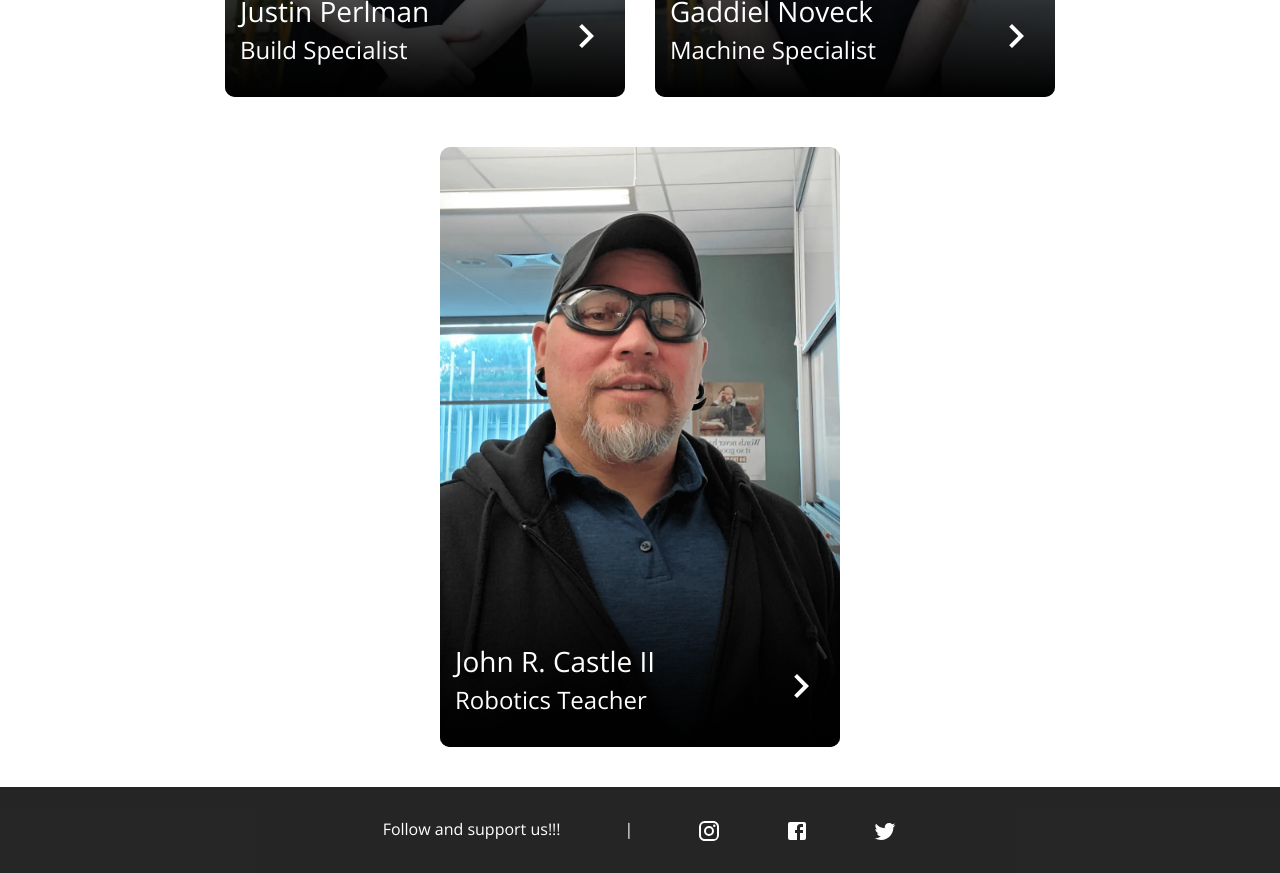
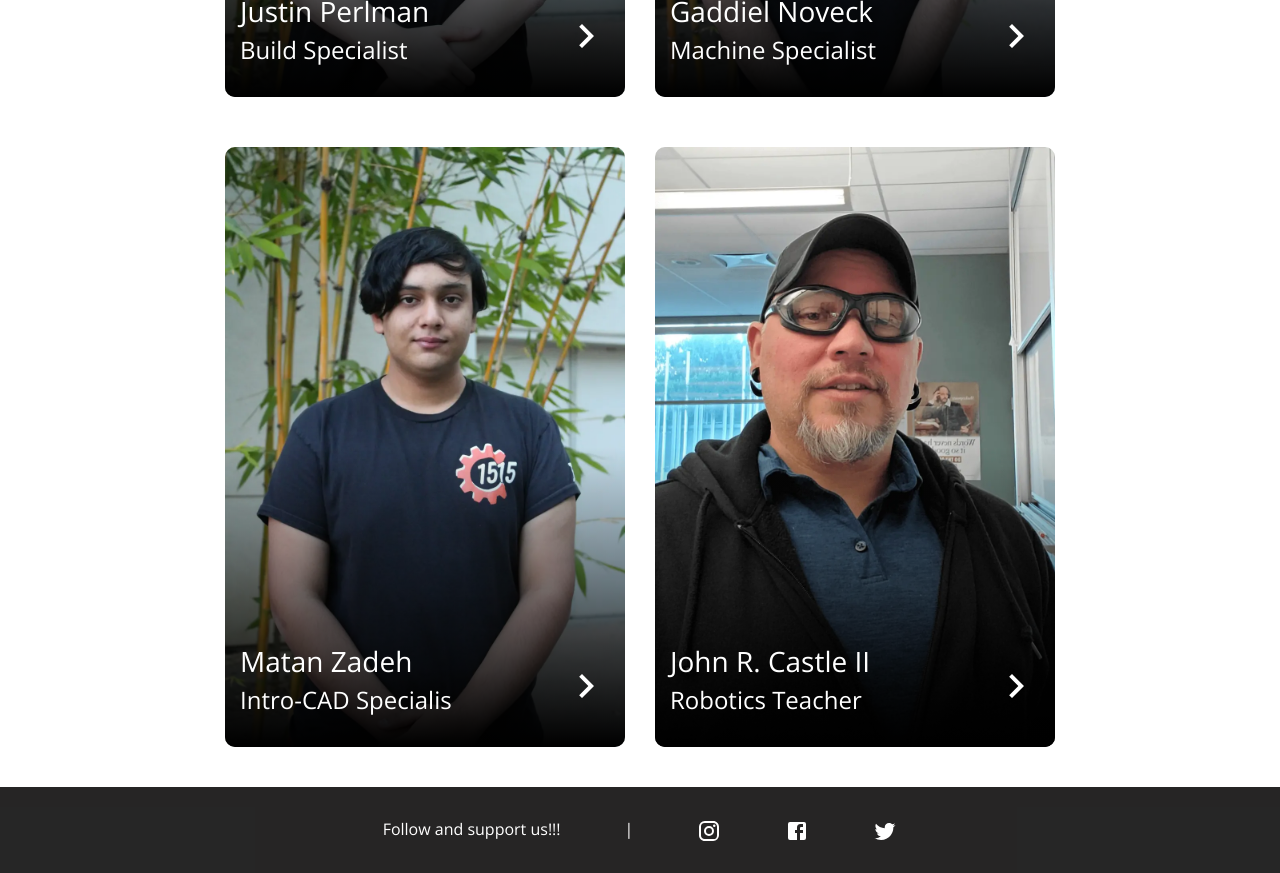
Before and after one commit to scoooozy/vite-team1515, a React (Vite) app: page /Leaders in a window 1280 px wide. Shown: the part 4020-4893 px from the top of the page. Built offline with nearby package versions, Linux system fonts and the light colour scheme.

Commit message:
matan on website

```diff
--- a/src/components/LeadersPage/LeadersPage.jsx
+++ b/src/components/LeadersPage/LeadersPage.jsx
@@ -90,6 +90,12 @@ const LeadersPage = (props) => {
             description="Hey, my name is Gaddiel Noveck and I'm the Machine Specialist! As a senior, I've spent three years with MorTorq, building robots and forming friendships along the way. It's my responsibility to share my knowledge of the workshop with my teammates and to ensure that our machines are always in capable hands. I can't wait to spend the rest of this year building awesome machines!"
           />{" "}
           <PersonCard
+            bg={mat}
+            name="Matan Zadeh"
+            position="Intro-CAD Specialis"
+            description="Hello. I am a Junior. This is my third year on Team 1515. As Intro-CAD Specialist, I teach the incoming students about Computer Aided Design (CAD) and help them learn the SolidWorks program. The Robotics program helped teach me how to machine, construct, and learn how to invent. It helped me refine and learn different strategies of teaching. I love working with this team and I am excited for this new year to see what we will do!"
+          />{" "}
+          <PersonCard
             bg={Castle}
             name="John R. Castle II"
             position="Robotics Teacher"
```
